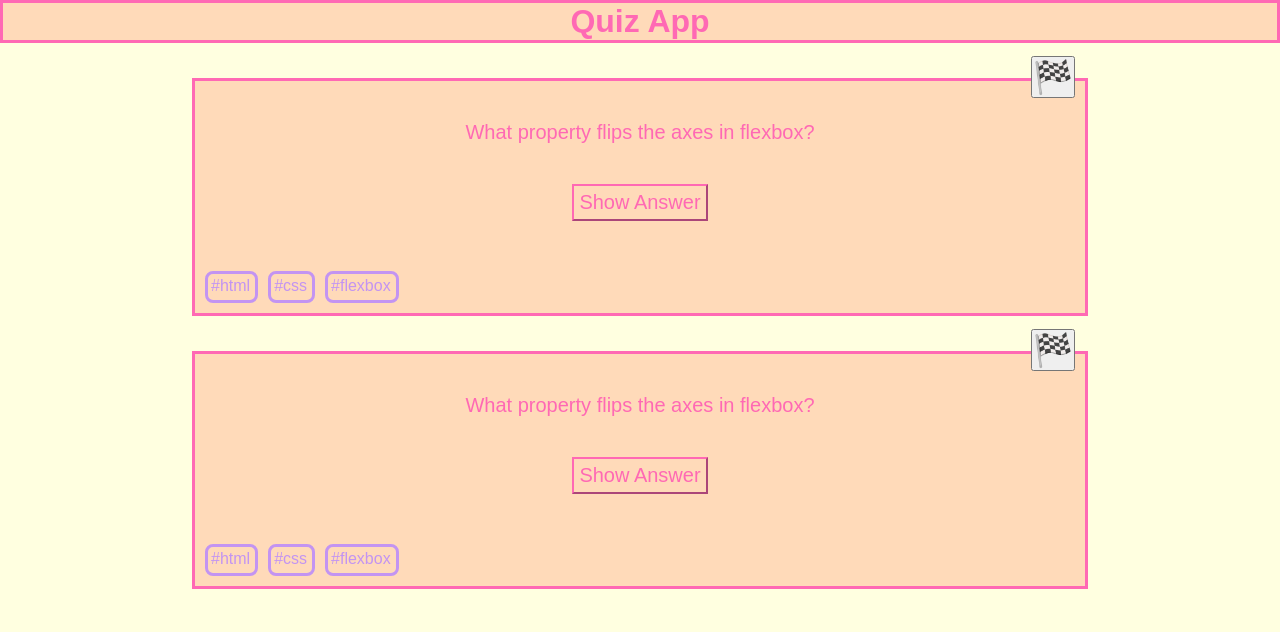
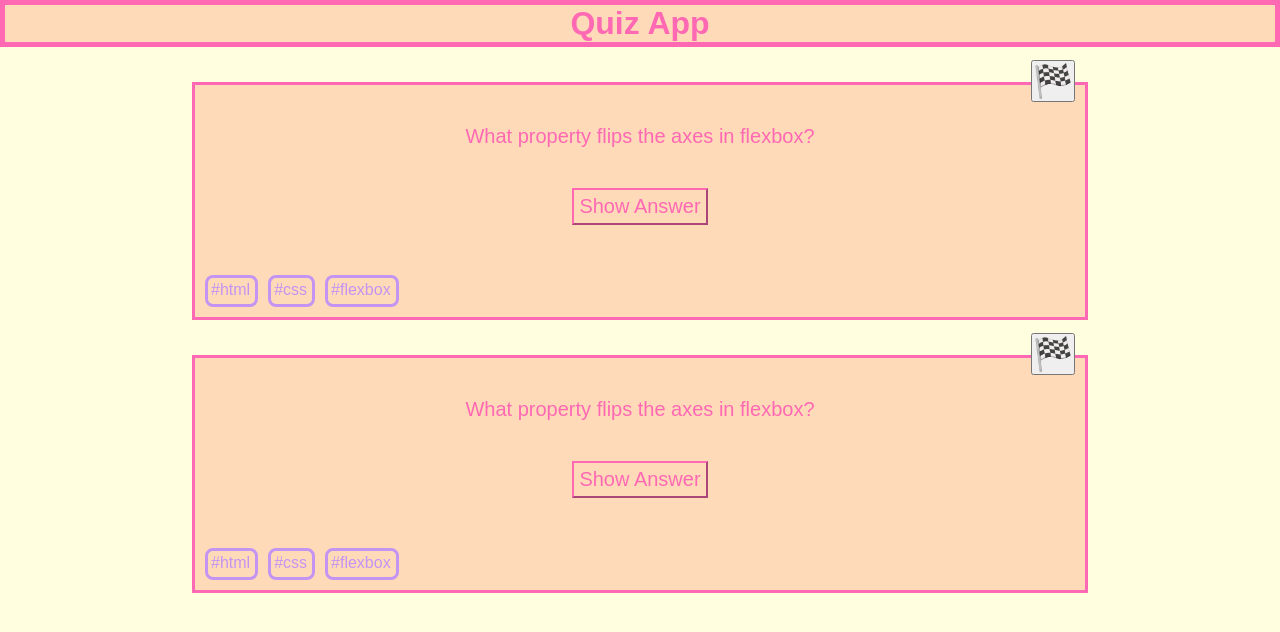
Before and after one commit to MonaHer/Quiz_app, a plain HTML site: page index.html in a window 1280 px wide. Drawn offline with Linux system fonts and the light colour scheme.

Commit message:
add sticky to header and hover to button

```diff
--- a/styles.css
+++ b/styles.css
@@ -15,7 +15,11 @@ width: 100%;
 margin: auto;
 background-color: peachpuff;
 border: solid;
+border-width: 5px;
 border-color: hotpink;
+position: sticky;
+top: 0px;
+z-index: 1;
 }
 
 h1 {
@@ -50,6 +54,10 @@ border-color: hotpink;
     font-size: 20px;
 }
 
+.answer-button:hover {
+    background-color: #c394f2
+}
+
 .bookmark-button {
         position: absolute;
         top: -25px;
```
